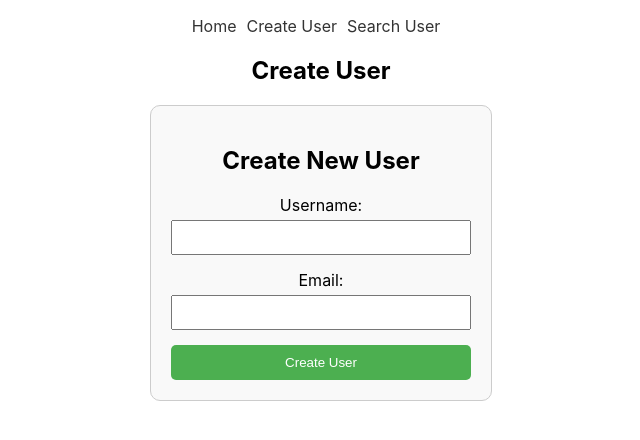
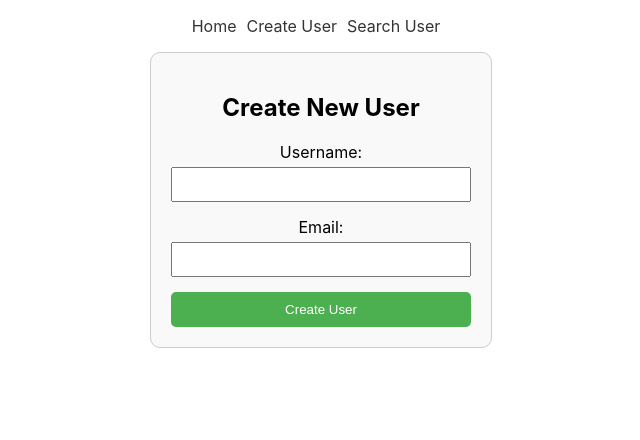
Before and after one commit to mxrg999/NeuroNet, a React (Create React App) app in the folder impulse/: page /create-user in a window 1280 px wide. Shown: the top 440 px of the page, without its empty margins (319-959 px from the left). Built offline with nearby package versions, Linux system fonts and the light colour scheme.

Commit message:
removing duplicate headers

```diff
--- a/impulse/src/pages/CreateUserPage.js
+++ b/impulse/src/pages/CreateUserPage.js
@@ -4,7 +4,6 @@ import CreateUserForm from '../components/CreateUserForm';
 const CreateUserPage = () => {
   return (
     <div>
-      <h2>Create User</h2>
       <CreateUserForm />
     </div>
   );
--- a/impulse/src/pages/SearchUserPage.js
+++ b/impulse/src/pages/SearchUserPage.js
@@ -4,7 +4,6 @@ import SearchUserForm from '../components/SearchUserForm';
 const SearchUserPage = () => {
   return (
     <div>
-      <h2>Search User</h2>
       <SearchUserForm />
     </div>
   );
```
